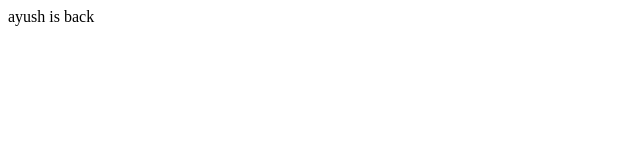
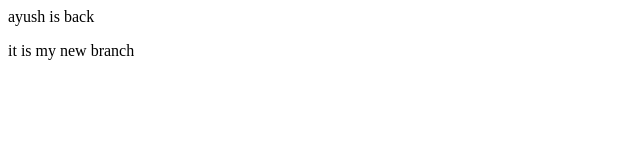
Before and after one commit to coderXjhayush/ayush, a plain HTML site: page index.html in a window 1280 px wide. Shown: the whole page, without its empty margins (0-640 px from the left). Drawn offline with Linux system fonts and the light colour scheme.

Commit message:
it is my new feature

```diff
--- a/index.html
+++ b/index.html
@@ -1 +1,2 @@
 <p> ayush is back </p>
+<p>it is my new branch</p>
```
